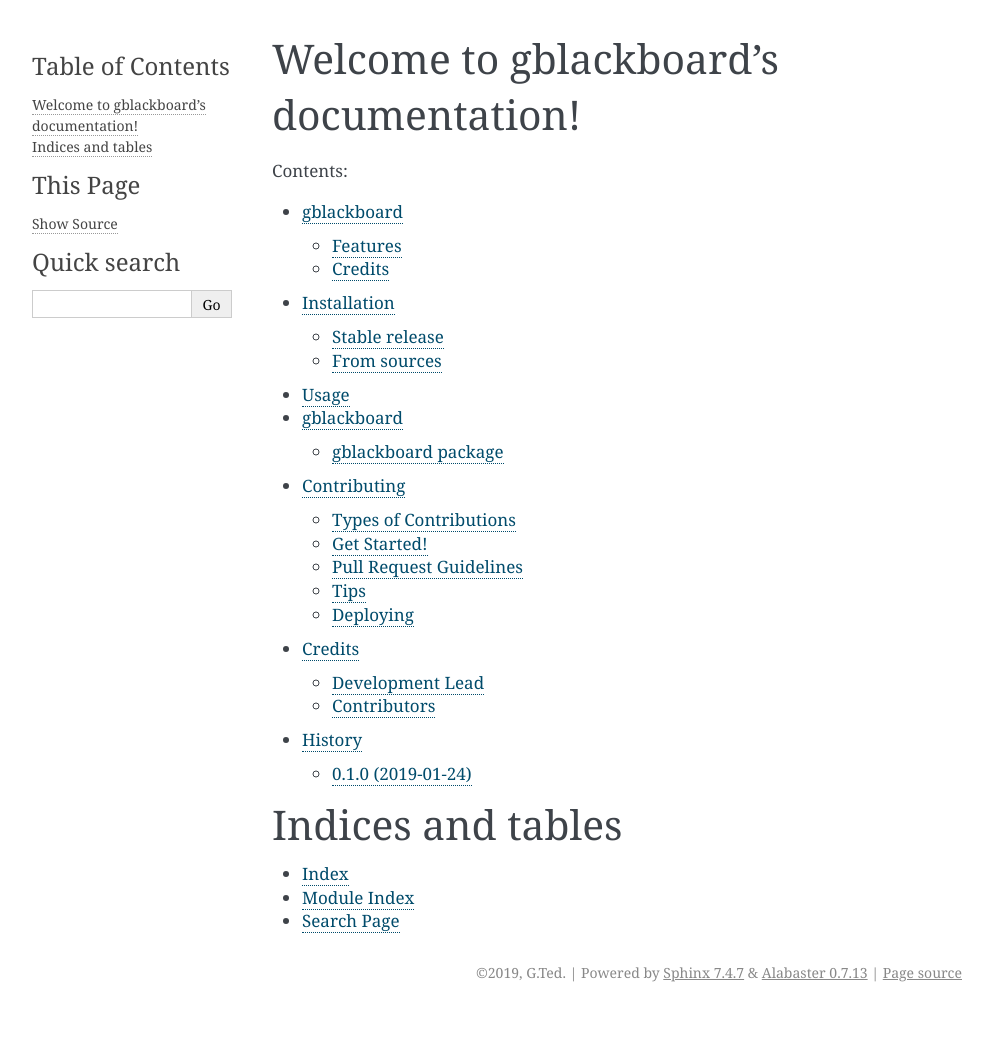
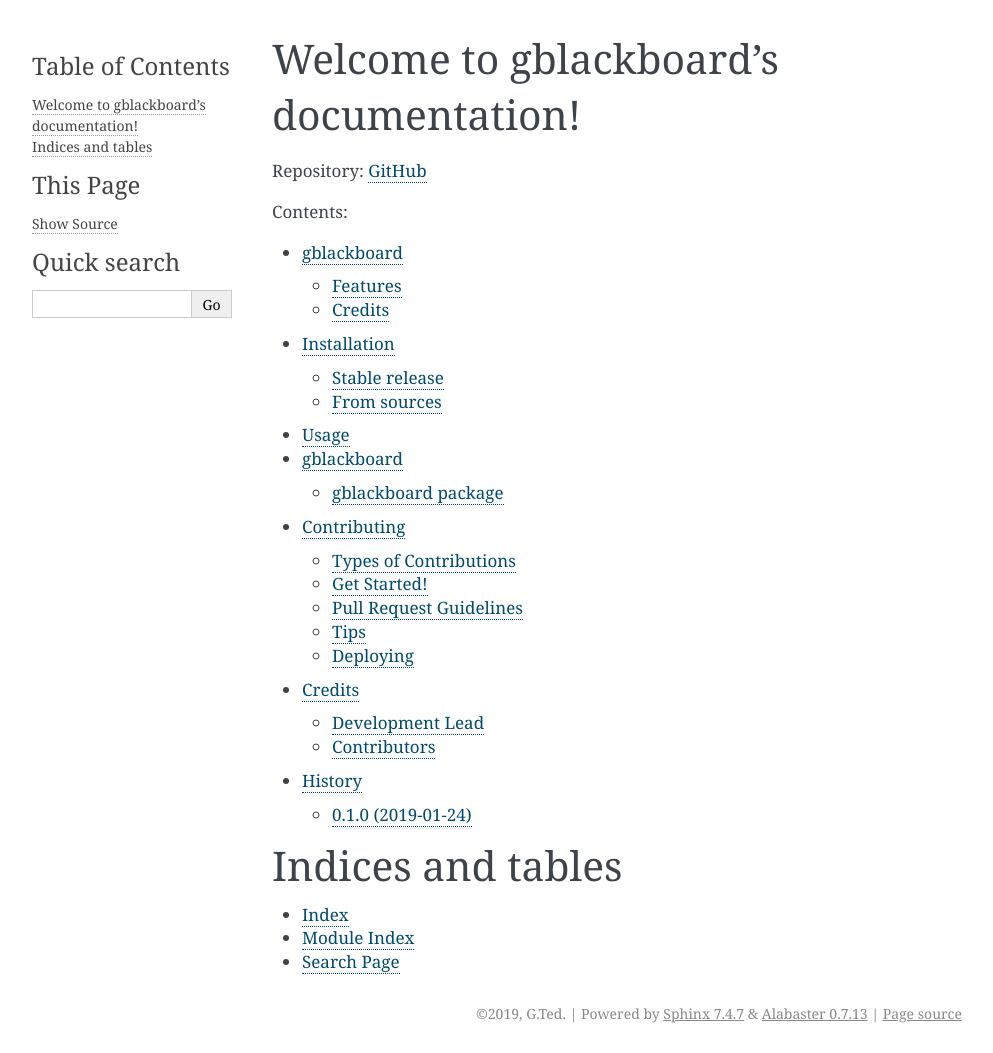
Before and after one commit to GTedHa/gblackboard, a Sphinx documentation site: the page built from docs/index.rst, in a window 1280 px wide. Shown: the whole page, without its empty margins (148-1141 px from the left). Built offline with Sphinx 7.4.7, drawn with Linux system fonts in a browser that asks for light colours; before the commit the page ends 1012 px from its top, so only the background shows below that.

Commit message:
Add repository link to document

```diff
--- a/docs/index.rst
+++ b/docs/index.rst
@@ -1,5 +1,7 @@
 Welcome to gblackboard's documentation!
 ======================================
+
+Repository: `GitHub <https://github.com/GTedHa/gblackboard>`_
 
 .. toctree::
    :maxdepth: 2
```
